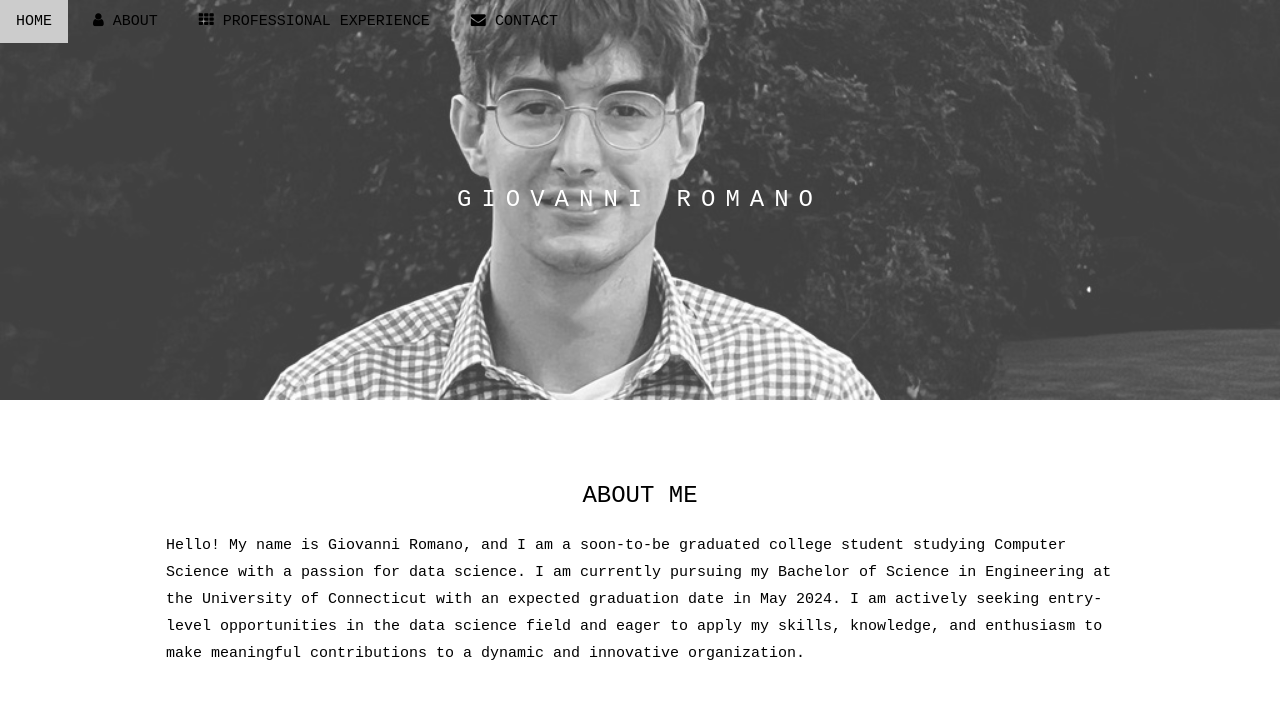
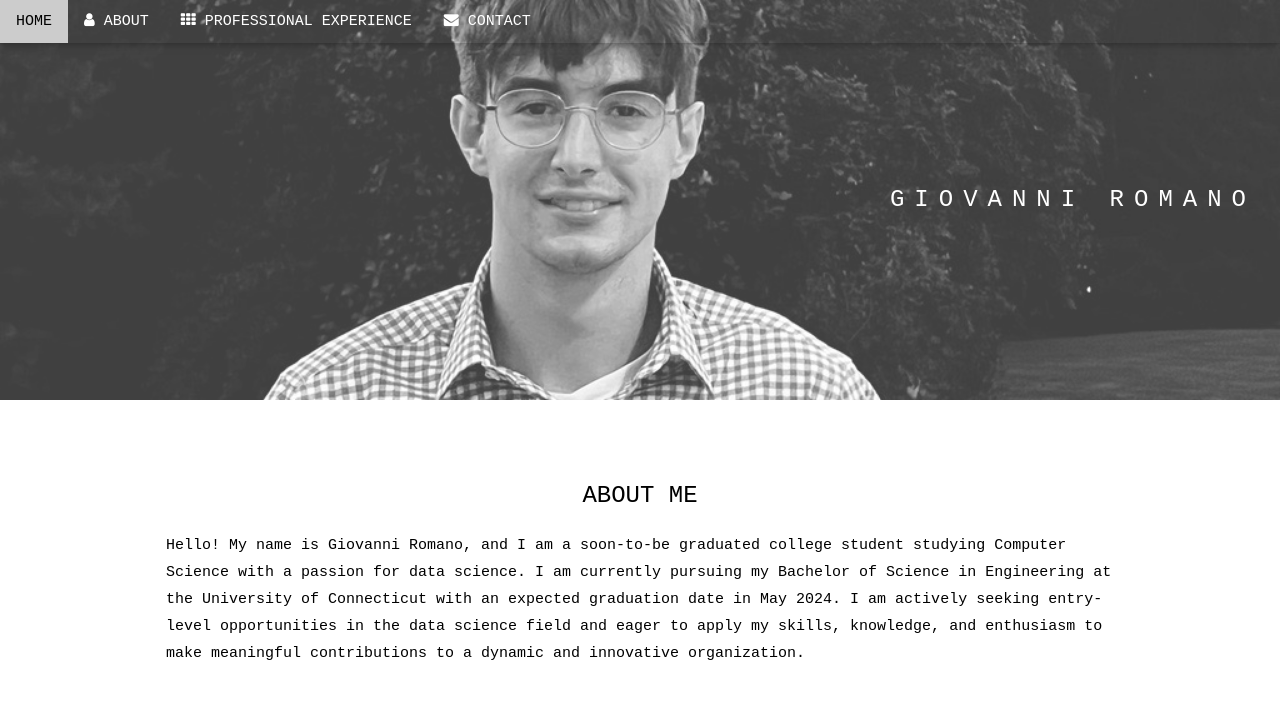
Before and after one commit to gromano02/PersonalWebsite, a plain HTML site: page index.html in a window 1280 px wide. Shown: the top 724 px of the page. Drawn offline with nearby package versions, Linux system fonts and the light colour scheme.

Commit message:
index.html

```diff
--- a/index.html
+++ b/index.html
@@ -152,7 +152,7 @@
 
     <!-- First Parallax Image with Logo Text -->
     <div class="bgimg-1 w3-display-container w3-opacity-min" id="home">
-        <div class="w3-display-middle" style="white-space:nowrap;">
+        <div class="w3-display-right" style="white-space:nowrap;">
             <span class="w3-center w3-padding-large w3-text-white w3-xlarge w3-wide w3-animate-opacity">GIOVANNI <span
                     > ROMANO</span>
         </div>
@@ -334,9 +334,9 @@
         function myFunction() {
             var navbar = document.getElementById("myNavbar");
             if (document.body.scrollTop > 100 || document.documentElement.scrollTop > 100) {
-                navbar.className = "w3-bar" + " w3-card" + " w3-animate-top" + " w3-white";
+                navbar.className = "w3-bar" + " w3-card" + " w3-animate-top" + " w3-text-white";
             } else {
-                navbar.className = navbar.className.replace(" w3-card w3-animate-top w3-white", "w3-text-white");
+                navbar.className = navbar.className.replace(" w3-card w3-animate-top w3-white", "");
             }
         }
 
```
